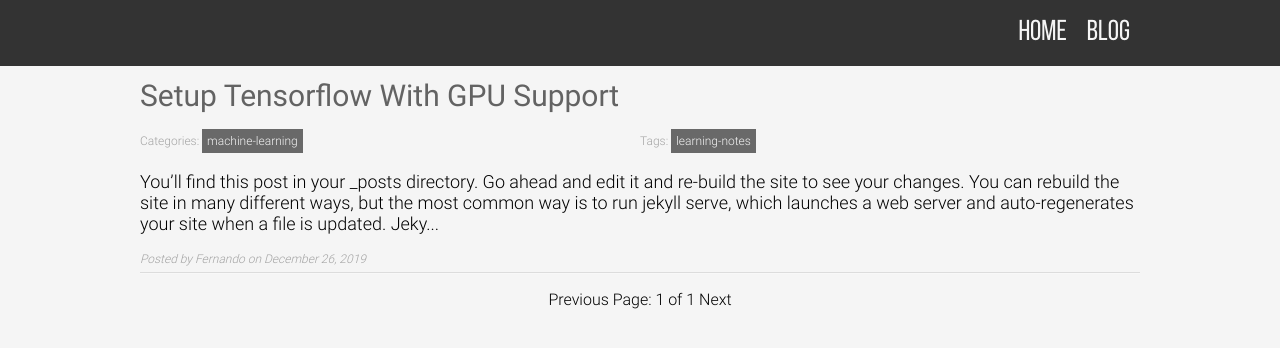
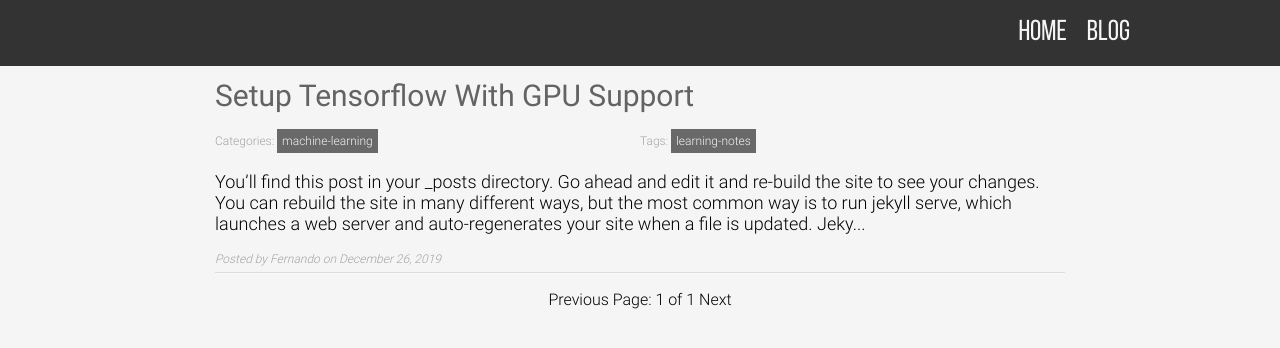
Before and after one commit to fernandozhu/fernandozhu.github.io, a Jekyll site: the page built from blog/index.html, in a window 1280 px wide. Shown: the top 348 px of the page. Built offline with Jekyll 4.4.1, drawn with Linux system fonts in a browser that asks for light colours; the list of posts is cut into pages by our own code.

Commit message:
Added responsive support

```diff
--- a/_sass/_constant.scss
+++ b/_sass/_constant.scss
@@ -2,6 +2,7 @@
 $navbarHeight: 66px;
 $navbarFontSize: 1.8em;
 // ### Media query width ###
+$tabletMinWidth: 768px;
 $desktopMinWidth: 1000px;
 // ### Posts ###
 $postBodyFontSize: 18px;
--- a/_sass/layouts/_blog.scss
+++ b/_sass/layouts/_blog.scss
@@ -3,6 +3,7 @@
 
 .posts {
     min-height: calc(100% - #{$navbarHeight});
+
     .pagination {
         font-family: $postBodyFontFamily;
         text-align: center;
@@ -18,6 +19,8 @@
 }
 
 .post {
+    width: 80%;
+    margin: auto;
     font-family: $postBodyFontFamily;
     font-size: $postBodyFontSize;
     font-weight: $postBodyFontWeight;
@@ -39,6 +42,7 @@
 
     .category__tag {
         display: flex;
+        flex-wrap: wrap;
         color: $lightGrey;
         font-size: 12px;
         padding-top: 4px;
@@ -65,8 +69,6 @@
             cursor: pointer;
             background-color: #1e88e5;
         }
-
-
     }
 
     .meta-info {
@@ -82,6 +84,13 @@
     }
 }
 
+@media screen and (min-width: $tabletMinWidth) {
+    .post {
+        width: 85%;
+        margin: auto;
+    }
+}
+
 @media screen and (min-width: $desktopMinWidth) {
     .post {
         max-width: $desktopMinWidth;
```
